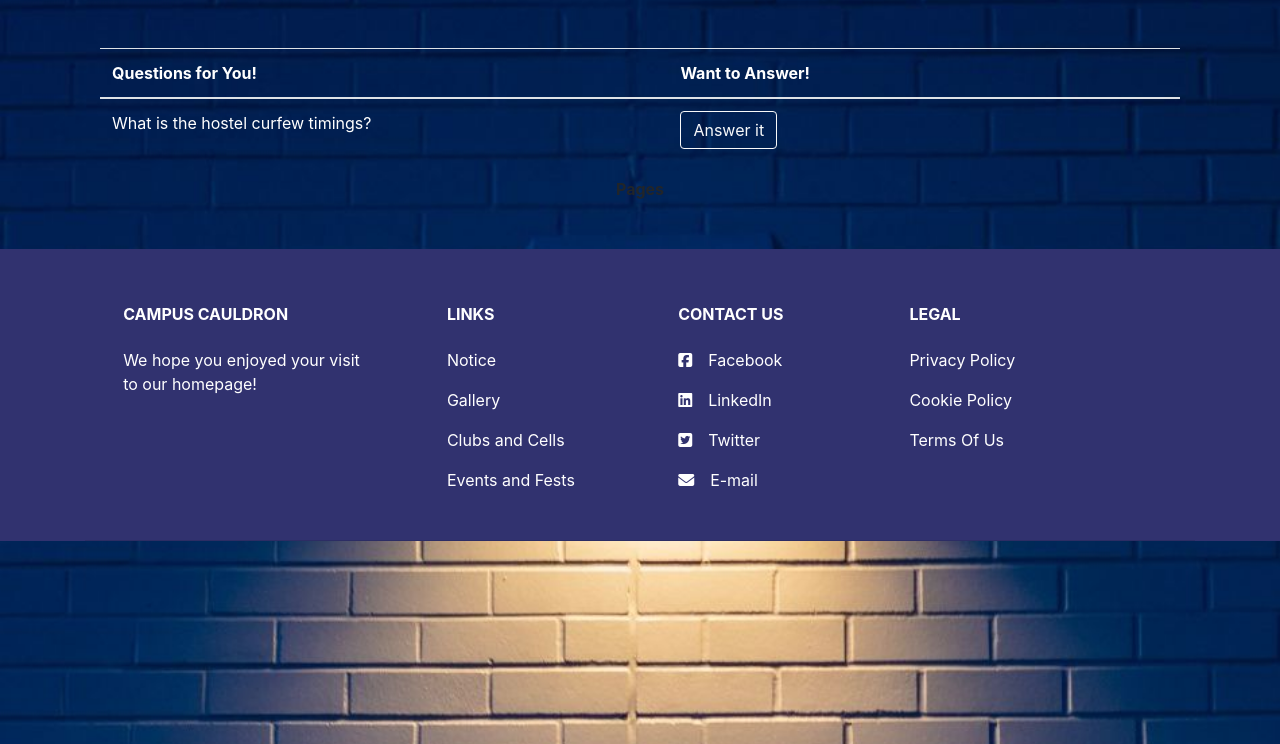
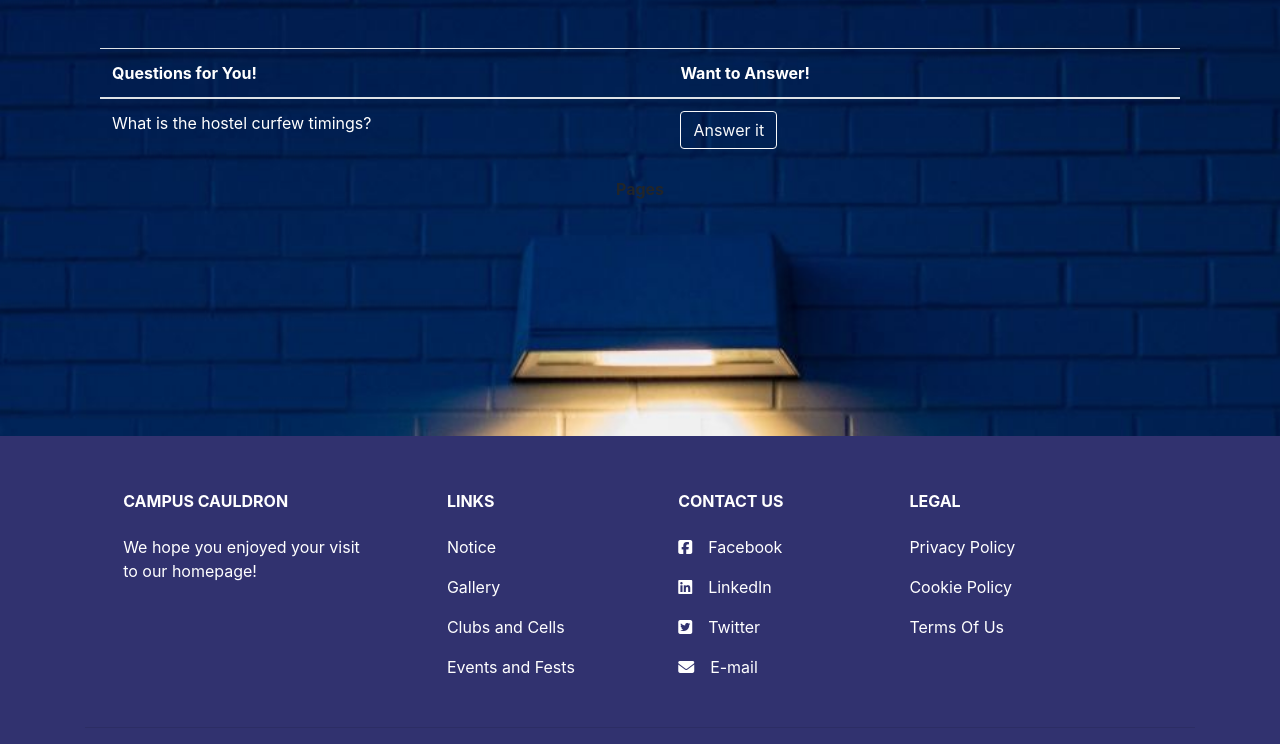
Before and after one commit to Rati777669/Campus_Cauldron, a PHP site: page /suggested_questions.php in a window 1280 px wide. Shown: the part 56-800 px from the top of the page. Run offline with PHP 8.4, Linux system fonts and the light colour scheme; data comes from the database, SQL or seed files in the repository; some libraries are stand-ins or nearby versions.

Commit message:
Update styles.css

```diff
--- a/css/styles.css
+++ b/css/styles.css
@@ -215,6 +215,11 @@ html {
      background-color: #31326f;
      color: white;
    }
+.space
+{position: absolute;
+    bottom: 0;
+    width: 100%;}
+
    .footer-link{
      color: white
    }
```
